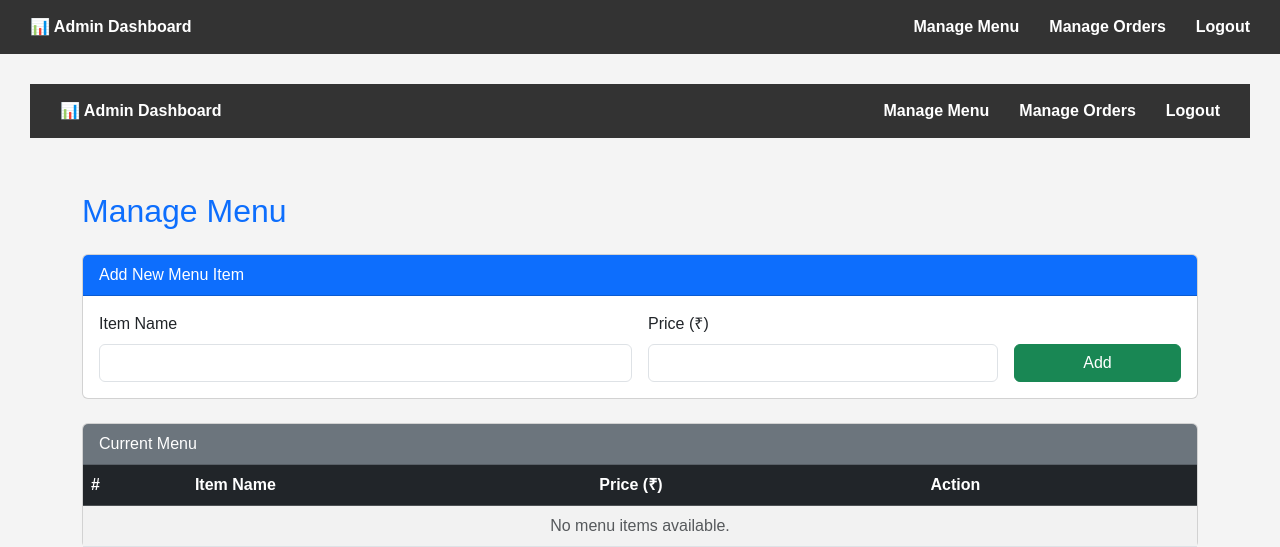
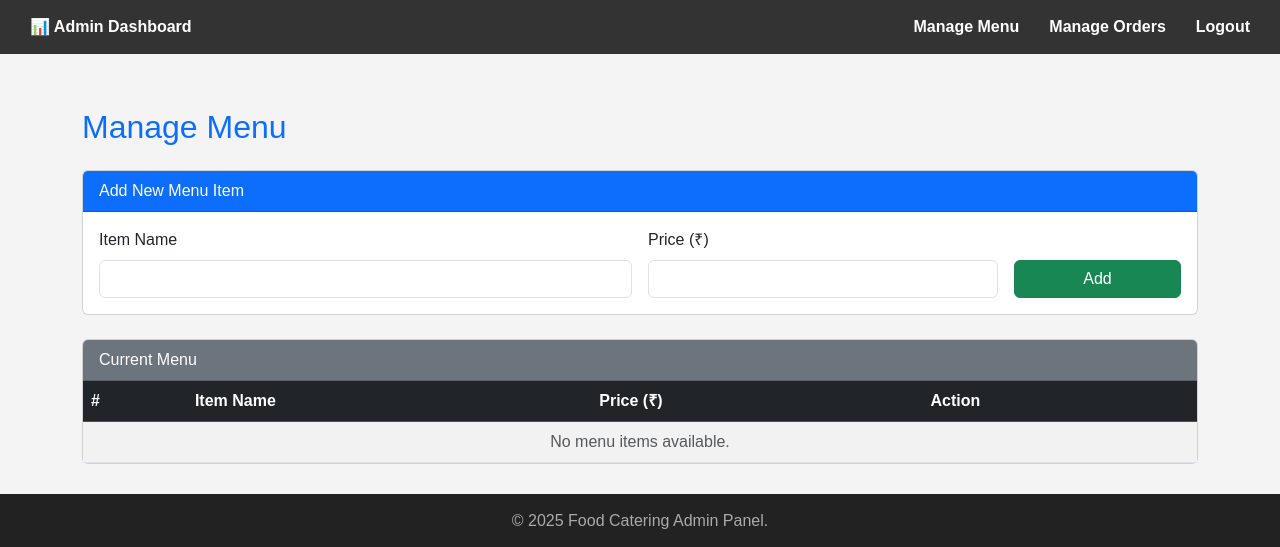
Before and after one commit to hastipatel404/food-catering, a PHP site: page /admin/manage_menu.php in a window 1280 px wide. Shown: the top 547 px of the page. Run offline with PHP 8.4, Linux system fonts and the light colour scheme; the visitor is signed in with stand-in values (Sample User, id 1); data that the repository does not hold is empty.

Commit message:
I haved modified this file

```diff
--- a/admin/manage_menu.php
+++ b/admin/manage_menu.php
@@ -1,7 +1,6 @@
 <?php
 session_start();
 require_once '../db.php';
-include '../includes/admin_header.php';
 
 if (!isset($_SESSION['role']) || $_SESSION['role'] !== 'admin') {
     header("Location: login.php");
```
